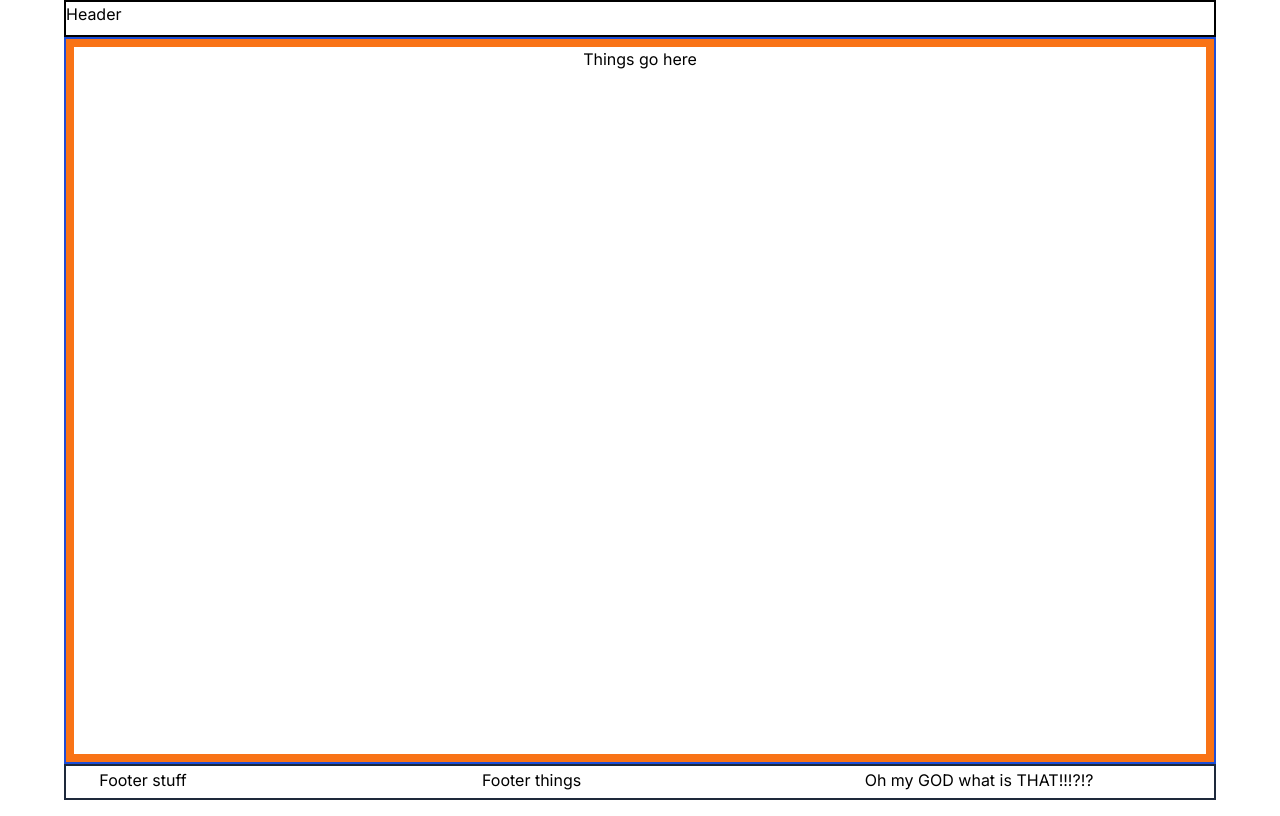
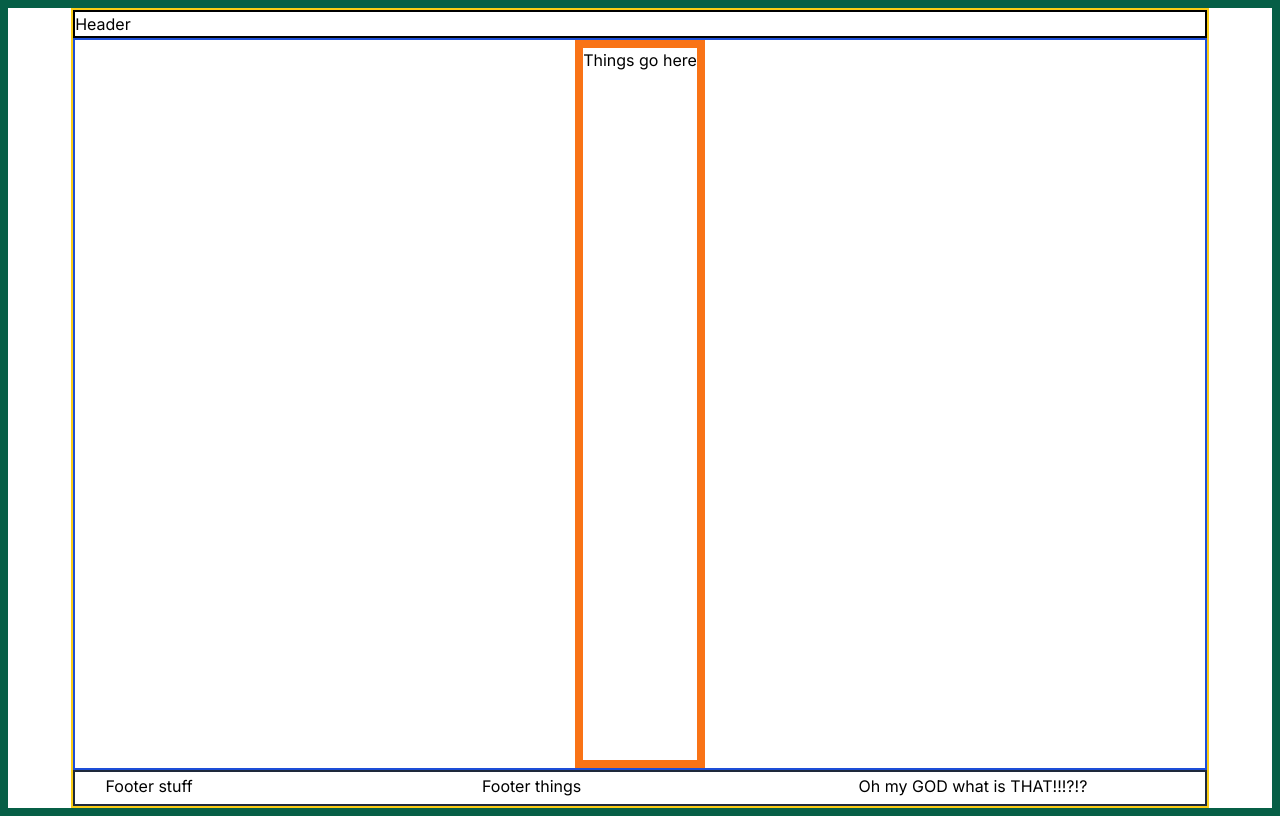
Before and after one commit to StevenMLocke/songranker, a Next.js app: page / in a window 1280 px wide. Built offline with nearby package versions, Linux system fonts and the light colour scheme.

Commit message:
progress

```diff
--- a/app/layout.js
+++ b/app/layout.js
@@ -11,13 +11,13 @@
 export default function RootLayout({ children }) {
 	return (
 		<html lang="en" data-theme="light">
-			<body className={inter.className}>
-				<div className=" border-purple-400 h-screen w-[90%] mx-auto flex flex-col justify-between">
-					<header className="h-[5%] border-2 border-black">
+			<body className={`${inter.className} border-8 border-emerald-800 min-h-[100cqh]`} >
+				<div className="border-yellow-400 border-2 w-[90%] mx-auto flex flex-col flex-1 min-h-[100cqh] justify-between">
+					<header className="border-2 border-black">
 						<div className="headercontent">Header</div>
 					</header>
-					<main className="border-2 border-blue-700 flex h-full">
-						<div className="contentwrapper border-8 border-orange-500 flex flex-col flex-1 items-center">
+					<main className="border-2 border-blue-700 flex justify-center grow">
+						<div className="contentwrapper border-8 border-orange-500 flex flex-col items-center">
 							{children}
 						</div>
 					</main>
@@ -31,6 +31,6 @@
 					{/* <pre>{JSON.stringify(data, null, 2)}</pre> */}
 				</div>
 			</body>
-		</html>
+		</html >
 	)
 }
--- a/app/search/[artist]/page.jsx
+++ b/app/search/[artist]/page.jsx
@@ -17,15 +17,25 @@
 	});
 
 	const browsePromise = await musicBrainzBrowse(
-		"release-groups",
+		"release-group",
 		"artist",
-		found.id
+		found.id,
+		{ type: "album" }
 	);
+
+	const { ["release-groups"]: releaseGroups } = await browsePromise.json();
+
+	const filteredGroups = releaseGroups.map((group) => {
+		return { id: group.id, title: group.title };
+	});
+
+	const { id, name } = found;
+	const test = { arid: id, name };
 
 	return (
 		<>
-			<pre>{JSON.stringify(found, null, 2)}</pre>
-			<pre>{JSON.stringify(browsePromise, null, 2)}</pre>
+			<pre>{JSON.stringify(test, null, 2)}</pre>
+			<pre>{JSON.stringify(filteredGroups, null, 2)}</pre>
 		</>
 	);
 }
--- a/lib/mb.js
+++ b/lib/mb.js
@@ -61,5 +61,6 @@
 			'user-agent': 'developing sort tracks by fav app/a0.0.0.1'
 		}
 	}
-	return req.url
+	//return req.url
+	return fetch(req, options)
 }
```
